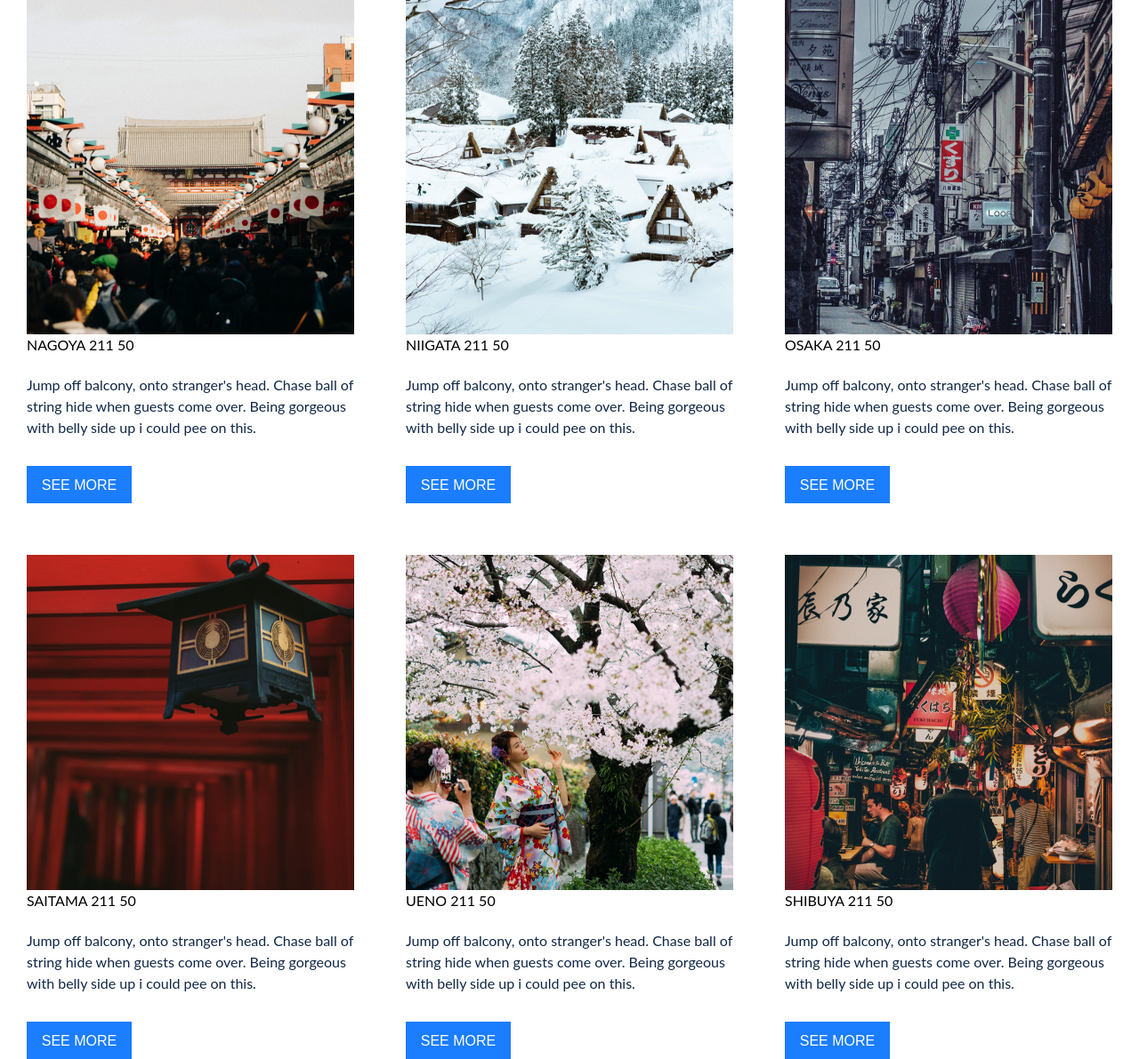
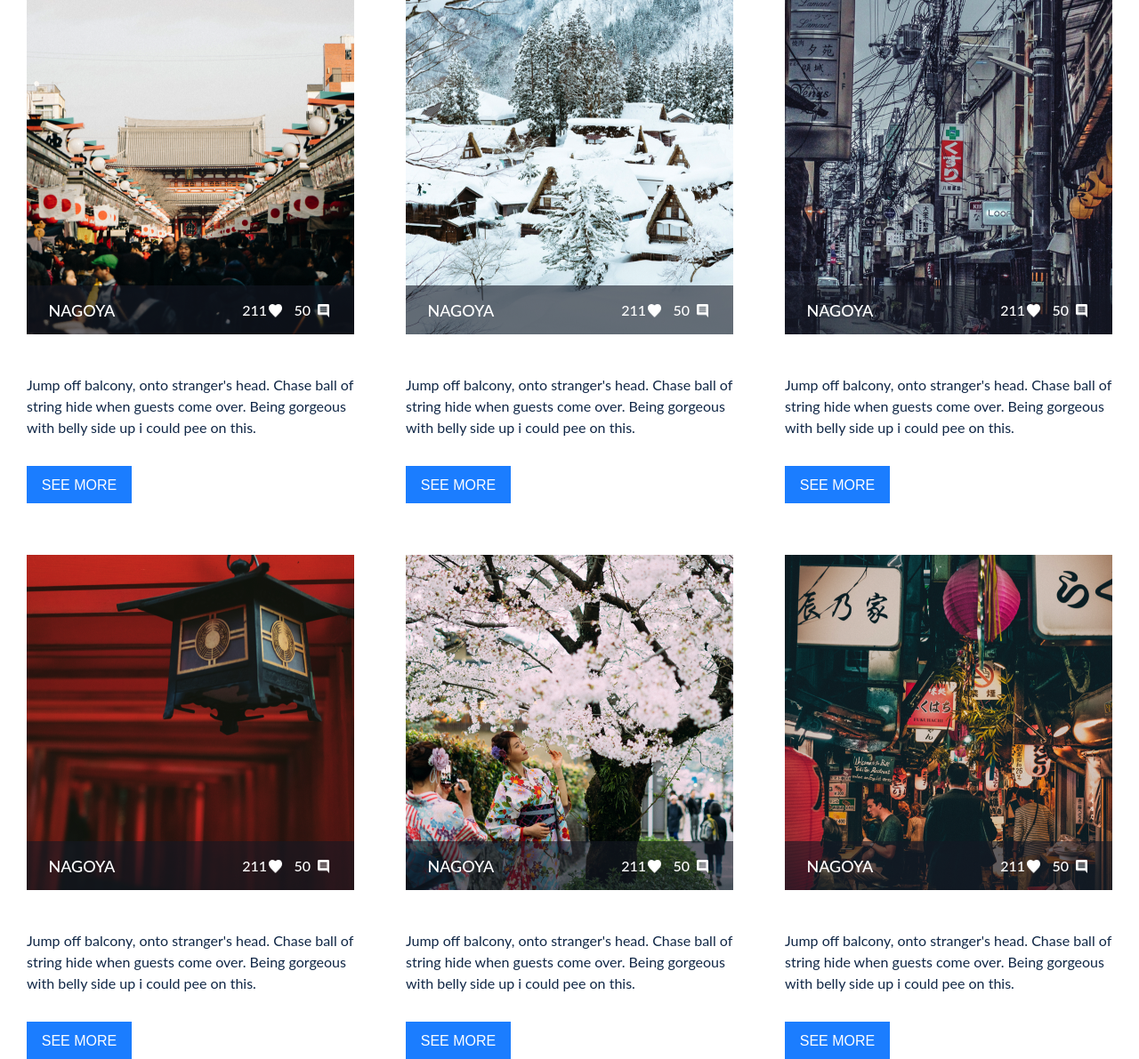
Before and after one commit to ngocngo10/html-css-training, a PHP site: page / in a window 1280 px wide. Shown: the part 3422-4613 px from the top of the page at 89% size. Run offline with PHP 8.4, Linux system fonts and the light colour scheme; some libraries are stand-ins or nearby versions.

Commit message:
Style for like icon and comment icon

```diff
--- a/practice-one/assets/css/top-place-section.css
+++ b/practice-one/assets/css/top-place-section.css
@@ -34,7 +34,7 @@
   grid-template-areas:
     "h1 h2 h3"
     "h4 h5 h6";
-    list-style-type: none;
+  list-style-type: none;
 }
 
 .top-place__item {
@@ -67,14 +67,67 @@
   grid-area: h5;
 }
 
-/* .top-place-infor {
+.top-place__infor {
   position: absolute;
+  display: flex;
   top: 56.79%;
   height: 55px;
   width: 100%;
+  padding: 16px 0px 15px 0px;
   background: rgba(21, 24, 36, 0.6);
   color: var(--secondary-color);
-} */
+  list-style-type: none;
+}
+
+.top-place__img-title {
+  position: absolute;
+  left: 6.63%;
+  font-weight: 500;
+  font-size: 18px;
+  line-height: 24px;
+}
+
+.top-place__like {
+  position: absolute;
+  left: 65.82%;
+  right: 21.94%;
+  font-weight: 500;
+  font-size: 16px;
+  line-height: 24px;
+}
+
+.top-place__like::after {
+  content: '';
+  background-image: url('../images/like-icon.png');
+ background-size: 100% 100%;
+  background-repeat: no-repeat;
+  position: absolute;
+  left: 66.67%;
+  right: 0%;
+  top: 20.83%;
+  bottom: 16.67%;
+}
+
+.top-place__comment {
+  position: absolute;
+  left: 81.63%;
+  right: 7.65%;
+  font-weight: 500;
+  font-size: 16px;
+  line-height: 24px;
+}
+
+.top-place__comment::after {
+  content: '';
+  background-image: url('../images/comment-icon.png');
+  background-repeat: no-repeat;
+  background-size: 100% 100%;
+  position: absolute;
+  left: 66.67%;
+  right: 0%;
+  top: 20.83%;
+  bottom: 16.67%;
+}
 
 .top-place__des {
   position: absolute;
@@ -85,13 +138,12 @@
 }
 
 .btn--see-more {
-  position:absolute;
+  position: absolute;
   top: 92.593%;
   height: 42px;
   width: 118px;
   font-weight: 400;
   font-size: 16px;
   line-height: 19px;
-  color: #FFFFFF;
-
+  color: var(--secondary-color);
 }
--- a/practice-one/index.html
+++ b/practice-one/index.html
@@ -175,11 +175,11 @@
         <ul class="top-place__list">
           <li class="top-place__item">
             <img class="top-place__img" src="./assets/images/nagoya.png" alt="">
-            <div class="top-place-infor">
-              <span class="top-place__img-title">NAGOYA</span>
-              <span class="top-place__like">211</span>
-              <span class="top-place__comment">50</span>
-            </div>
+            <ul class="top-place__infor">
+              <li class="top-place__img-title">NAGOYA</li>
+              <li class="top-place__like">211</li>
+              <li class="top-place__comment">50</li>
+            </ul>
             <p class="top-place__des">
               Jump off balcony, onto stranger's head. Chase ball of string hide when guests come
               over. Being gorgeous with belly side up i could pee on this.
@@ -188,11 +188,11 @@
           </li>
           <li class="top-place__item">
             <img class="top-place__img" src="./assets/images/niigata.png" alt="">
-            <div class="top-place-infor">
-              <span class="top-place__img-title">NIIGATA</span>
-              <span class="top-place__like">211</span>
-              <span class="top-place__comment">50</span>
-            </div>
+            <ul class="top-place__infor">
+              <li class="top-place__img-title">NAGOYA</li>
+              <li class="top-place__like">211</li>
+              <li class="top-place__comment">50</li>
+            </ul>
             <p class="top-place__des">
               Jump off balcony, onto stranger's head. Chase ball of string hide when guests come
               over. Being gorgeous with belly side up i could pee on this.
@@ -201,11 +201,11 @@
           </li>
           <li class="top-place__item">
             <img class="top-place__img" src="./assets/images/osaka.png" alt="">
-            <div class="top-place-infor">
-              <span class="top-place__img-title">OSAKA</span>
-              <span class="top-place__like">211</span>
-              <span class="top-place__comment">50</span>
-            </div>
+            <ul class="top-place__infor">
+              <li class="top-place__img-title">NAGOYA</li>
+              <li class="top-place__like">211</li>
+              <li class="top-place__comment">50</li>
+            </ul>
             <p class="top-place__des">
               Jump off balcony, onto stranger's head. Chase ball of string hide when guests come
               over. Being gorgeous with belly side up i could pee on this.
@@ -214,11 +214,11 @@
           </li>
           <li class="top-place__item">
             <img class="top-place__img" src="./assets/images/saitama.png" alt="">
-            <div class="top-place-infor">
-              <span class="top-place__img-title">SAITAMA</span>
-              <span class="top-place__like">211</span>
-              <span class="top-place__comment">50</span>
-            </div>
+            <ul class="top-place__infor">
+              <li class="top-place__img-title">NAGOYA</li>
+              <li class="top-place__like">211</li>
+              <li class="top-place__comment">50</li>
+            </ul>
             <p class="top-place__des">
               Jump off balcony, onto stranger's head. Chase ball of string hide when guests come
               over. Being gorgeous with belly side up i could pee on this.
@@ -227,11 +227,11 @@
           </li>
           <li class="top-place__item">
             <img class="top-place__img" src="./assets/images/ueno.png" alt="">
-            <div class="top-place-infor">
-              <span class="top-place__img-title">UENO</span>
-              <span class="top-place__like">211</span>
-              <span class="top-place__comment">50</span>
-            </div>
+            <ul class="top-place__infor">
+              <li class="top-place__img-title">NAGOYA</li>
+              <li class="top-place__like">211</li>
+              <li class="top-place__comment">50</li>
+            </ul>
             <p class="top-place__des">
               Jump off balcony, onto stranger's head. Chase ball of string hide when guests come
               over. Being gorgeous with belly side up i could pee on this.
@@ -240,11 +240,11 @@
           </li>
           <li class="top-place__item">
             <img class="top-place__img" src="./assets/images/shibuya.png" alt="">
-            <div class="top-place-infor">
-              <span class="top-place__img-title">SHIBUYA</span>
-              <span class="top-place__like">211</span>
-              <span class="top-place__comment">50</span>
-            </div>
+            <ul class="top-place__infor">
+              <li class="top-place__img-title">NAGOYA</li>
+              <li class="top-place__like">211</li>
+              <li class="top-place__comment">50</li>
+            </ul>
             <p class="top-place__des">
               Jump off balcony, onto stranger's head. Chase ball of string hide when guests come
               over. Being gorgeous with belly side up i could pee on this.
```
Also changed, not shown: practice-one/assets/images/comment-icon.png (added), practice-one/assets/images/like-icon.png (added).
